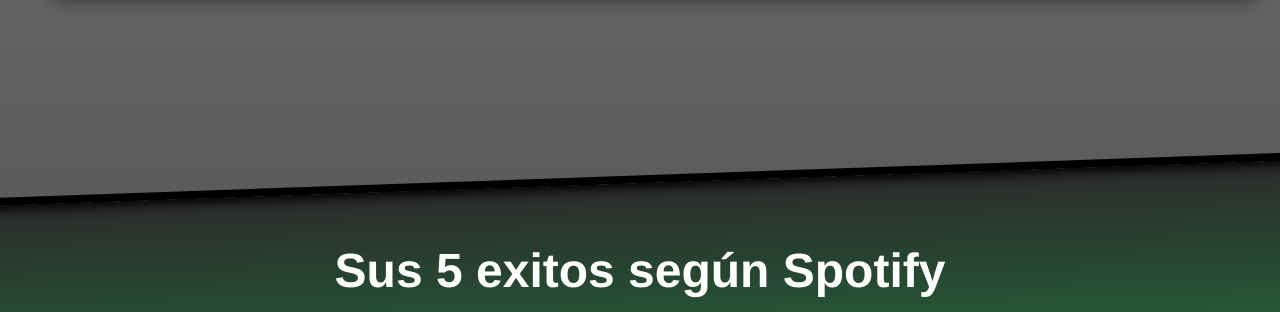
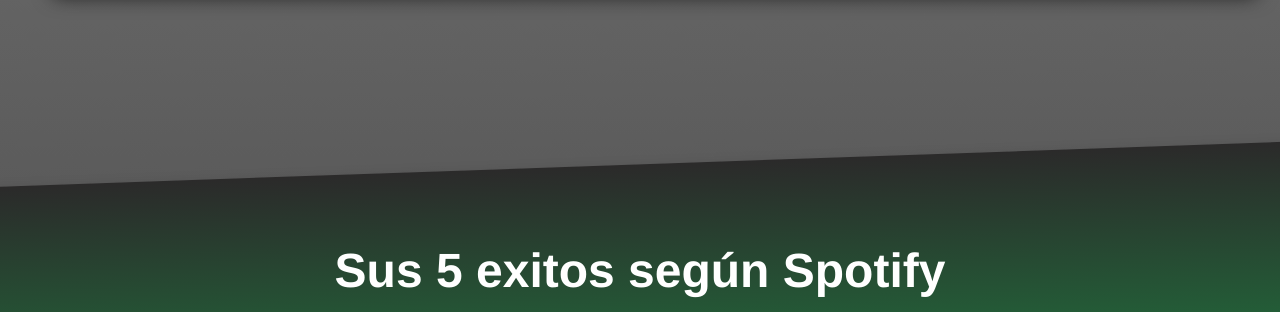
Before and after one commit to deyviparra/artista-acamica, a plain HTML site: page index.html in a window 1280 px wide. Shown: the part 1145-1457 px from the top of the page. Drawn offline with Linux system fonts and the light colour scheme.

Commit message:
cambio del z-index

```diff
--- a/styles.css
+++ b/styles.css
@@ -26,7 +26,7 @@ header {
   position: sticky;
   -webkit-position: sticky;
   top: 0px;
-
+  z-index: 1;
   margin-left: -30px;
   margin-right: -30px;
 }
@@ -54,7 +54,8 @@ ul,
 ol {
   list-style: none;
 }
-.img-galery, .logo-titulo {
+.img-galery,
+.logo-titulo {
   max-width: 33%;
 }
 h2 {
@@ -116,12 +117,14 @@ h2 {
 }
 .songs ul li {
   margin: 10px;
+
 }
 .alpha {
   display: flex;
   flex-flow: column;
   position: relative;
-  overflow: hidden;
+  z-index: -2;
+
   padding-bottom: 90px;
   padding-top: 45px;
   margin-top: 60px;
@@ -129,15 +132,15 @@ h2 {
   margin-right: -50px;
 }
 .alpha::before {
-  border-top: 8px solid black;
-  -webkit-box-shadow: inset 3px 3px 11px 1px rgba(0, 0, 0, 1);
-  -moz-box-shadow: inset 3px 3px 11px 1px rgba(0, 0, 0, 1);
-  box-shadow: inset 3px 3px 11px 1px rgba(0, 0, 0, 1);
+  border-bottom: 8px solid black;
+  -webkit-box-shadow: 15px 15px 20px 0px rgba(0, 0, 0, 0.75);
+  -moz-box-shadow: 15px 15px 20px 0px rgba(0, 0, 0, 0.75);
+  box-shadow: 15px 15px 20px 0px rgba(0, 0, 0, 0.75);
   content: "";
   position: absolute;
   width: 150%;
   height: 80%;
-  top: 15%;
+  top: 13%;
   left: -50%;
   z-index: -1;
   background: linear-gradient(to bottom, #2b2a2a, #18a84b);
```
